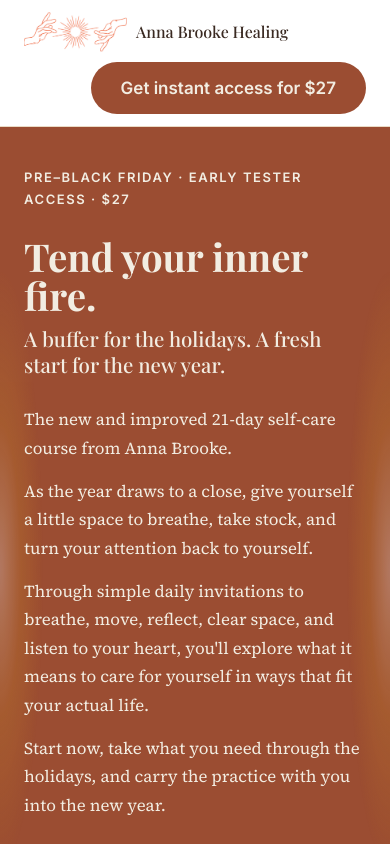
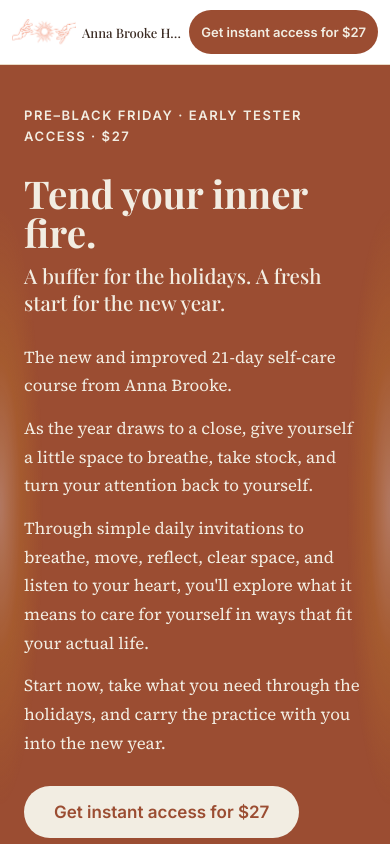
Before and after one commit to CarySears/21days, a plain HTML site: page index.html in a window 390 px wide. Shown: the top 844 px of the page. Drawn offline with nearby package versions, Linux system fonts and the light colour scheme; a script that the page names is missing; a web font is replaced by a local one.

Commit message:
Fit the header logo and purchase button on a phone.
Keep them on one row at narrow widths, and leave the desktop header unchanged.

Co-authored-by: CarySears <CarySears@users.noreply.github.com>

```diff
--- a/index.html
+++ b/index.html
@@ -111,12 +111,12 @@ section:has(+ #checkout){padding-bottom:0}
   .hero h1{font-size:clamp(2.4rem,9vw,3.1rem)}
   .hero h2{font-size:1.28rem}
   .hero::before{background:radial-gradient(ellipse 18% 55% at 0% 50%,rgba(242,237,226,.28) 0%,rgba(206,143,41,.22) 30%,rgba(155,77,50,0) 62%),radial-gradient(ellipse 18% 55% at 100% 50%,rgba(242,237,226,.28) 0%,rgba(206,143,41,.22) 30%,rgba(155,77,50,0) 62%)}
-  .site-header .wrap{flex-wrap:wrap;min-height:0;padding-top:12px;padding-bottom:12px;row-gap:10px}
-  .site-header .btn{margin-left:auto}
-  .logo{gap:8px}
-  .logo-mark{width:104px;height:40px}
-  .logo-mark img{width:127px;height:80px;left:-12px;top:-5px}
-  .logo-name{font-size:16px}
+  .site-header .wrap{flex-wrap:nowrap;align-items:center;gap:8px;min-height:64px;padding:10px 12px}
+  .site-header .btn{flex:0 0 auto;min-height:44px;margin-left:0;padding:8px 12px;font-size:13px;line-height:1.15;white-space:nowrap}
+  .logo{gap:6px;min-width:0;flex:1 1 auto}
+  .logo-mark{width:64px;height:26px}
+  .logo-mark img{width:79px;height:50px;left:-7px;top:-3px}
+  .logo-name{font-size:13px;overflow:hidden;text-overflow:ellipsis}
 }
 </style>
 </head>
```
